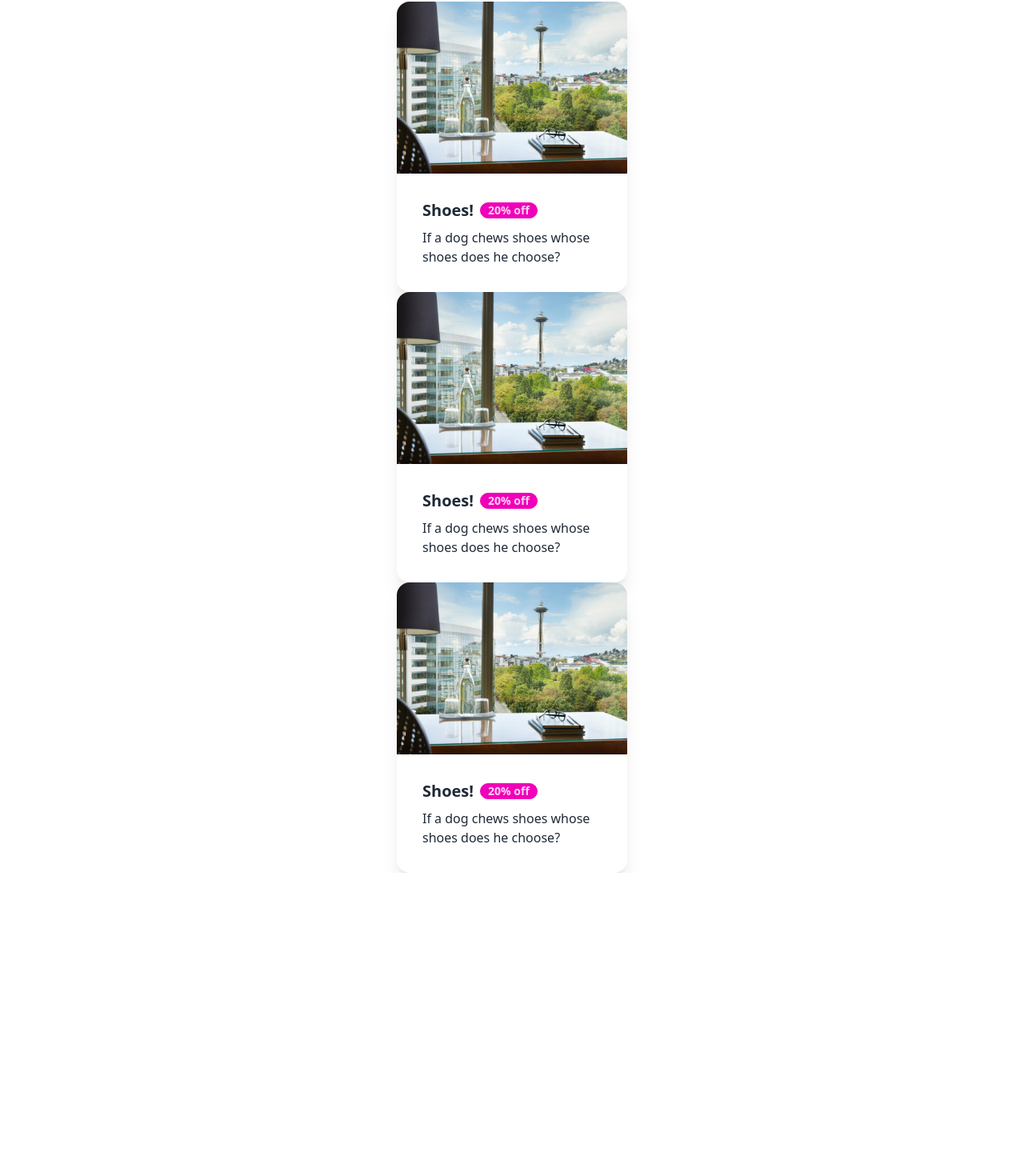
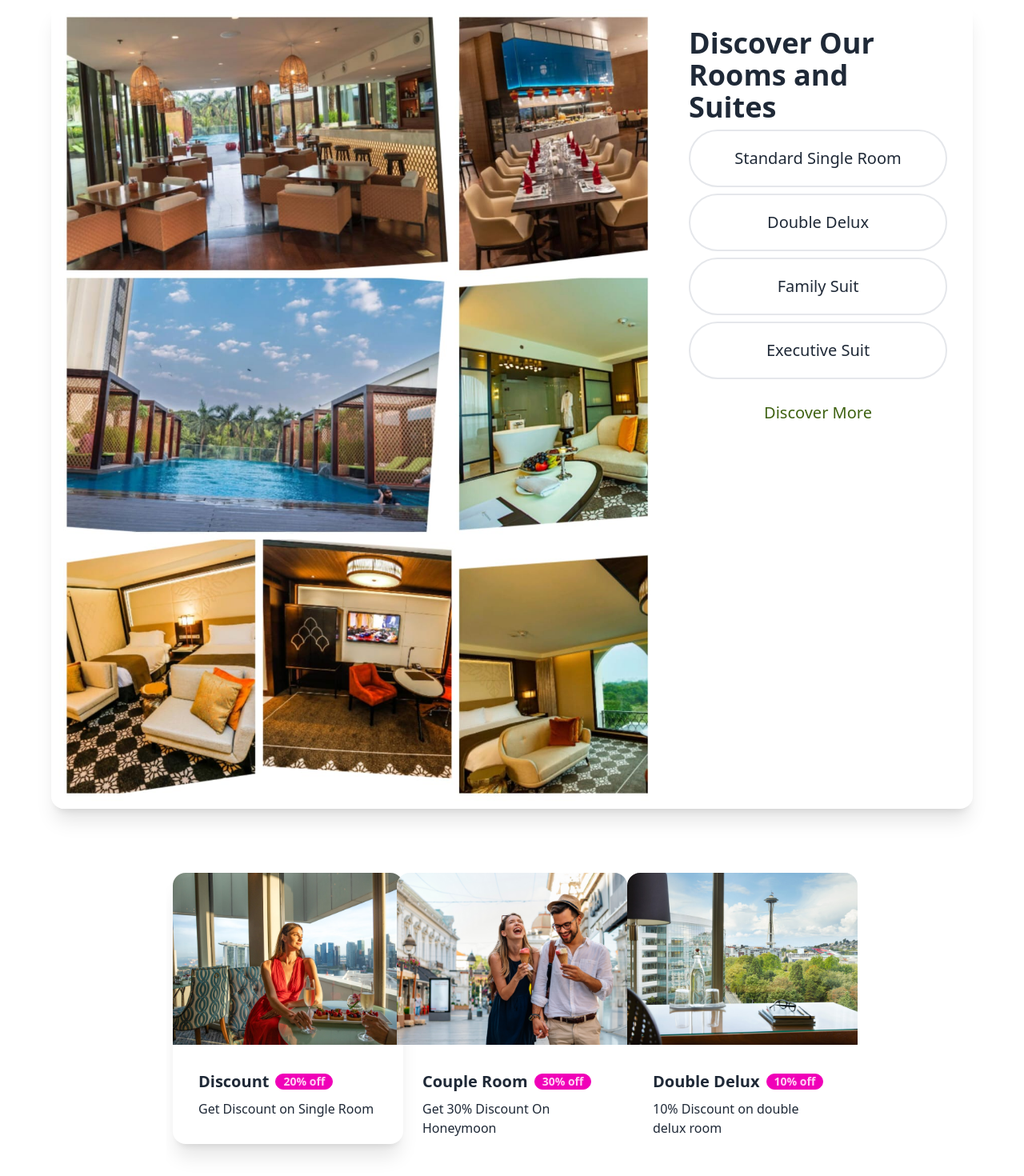
Before and after one commit to Rakib5627/hotel-grand, a React (Vite) app: page / in a window 1280 px wide. Shown: the part 1413-2883 px from the top of the page at 80% size. Before the commit the page ends 2584 px from the top, so only its background shows below. Built offline with nearby package versions, Linux system fonts and the light colour scheme; no server answers.

Commit message:
room details

```diff
--- /dev/null
+++ b/src/components/Home/Discover.jsx
@@ -0,0 +1,32 @@
+import { Link } from "react-router-dom";
+import img from "../../assets/WhatsApp Image 2023-11-05 at 3.45.21 PM.jpeg"
+
+const Discover = () => {
+    return (
+        <div className="mt-20">
+            <div className="card lg:card-side bg-base-100 shadow-xl">
+                <figure><img src={img} alt="" height="200px"/></figure>
+                <div className="card-body w-1/2">
+                    <h2 className="card-title text-4xl">Discover Our <br /> Rooms and <br /> Suites</h2>
+                    <div className="border-2 hover:border-lime-700 text-center hover:text-lime-700 rounded-full p-5">
+                        <Link><p className="text-xl font-medium ">Standard Single Room</p></Link>
+                    </div>
+                    <div className="border-2 hover:border-lime-700 text-center hover:text-lime-700 rounded-full p-5">
+                    <Link><p className="text-xl font-medium">Double Delux</p></Link>
+                    </div>
+                    <div className="border-2 hover:border-lime-700 text-center hover:text-lime-700 rounded-full p-5">
+                    <Link><p className="text-xl font-medium">Family Suit</p></Link>
+                    </div>
+                    <div className="border-2 hover:border-lime-700 text-center hover:text-lime-700 rounded-full p-5">
+                        <Link><p className="text-xl font-medium ">Executive Suit</p></Link>
+                    </div>
+
+
+                    <Link className="text-xl mt-5 text-center font-medium text-lime-800 hover:text-lime-600">Discover More</Link>
+                </div>
+            </div>
+        </div>
+    );
+};
+
+export default Discover;
--- a/src/components/Home/Home.jsx
+++ b/src/components/Home/Home.jsx
@@ -1,4 +1,5 @@
 import Banner from "./Banner";
+import Discover from "./Discover";
 import Map from "./Map";
 import Offer from "./Offer";
 
@@ -8,6 +9,7 @@ const Home = () => {
         <div>
             <Banner></Banner>
             <Map></Map>
+            <Discover></Discover>
             <Offer></Offer>
         </div>
     );
--- a/src/components/Home/Map.jsx
+++ b/src/components/Home/Map.jsx
@@ -1,4 +1,4 @@
-import img from "../../assets/WhatsApp Image 2023-11-05 at 3.45.21 PM.jpeg"
+
 
 const Map = () => {
     return (
--- a/src/components/Home/Offer.jsx
+++ b/src/components/Home/Offer.jsx
@@ -9,13 +9,40 @@ import img4 from "../../assets/offer4.png"
 
 const Offer = () => {
 
-    const settings = {
+    var settings = {
         dots: true,
-        infinite: true,
+        infinite: false,
         speed: 500,
         slidesToShow: 3,
-        slidesToScroll: 3
-    };
+        slidesToScroll: 3,
+        initialSlide: 0,
+        responsive: [
+          {
+            breakpoint: 1024,
+            settings: {
+              slidesToShow: 3,
+              slidesToScroll: 3,
+              infinite: true,
+              dots: true
+            }
+          },
+          {
+            breakpoint: 600,
+            settings: {
+              slidesToShow: 2,
+              slidesToScroll: 2,
+              initialSlide: 2
+            }
+          },
+          {
+            breakpoint: 480,
+            settings: {
+              slidesToShow: 1,
+              slidesToScroll: 1
+            }
+          }
+        ]
+      };
 
 
     return (
@@ -23,18 +50,55 @@ const Offer = () => {
             <div className="mt-20">
                 <Slider {...settings}>
 
+                    <div className="mx-2">
+                        <div className="card bg-base-100 shadow-xl">
+                            <figure><img src={img1} alt="Shoes" /></figure>
+                            <div className="card-body">
+                                <h2 className="card-title">
+                                    Discount
+                                    <div className="badge badge-secondary">20% off</div>
+                                </h2>
+                                <p>Get Discount on Single Room</p>
+                            </div>
+                        </div>
+                    </div>
                     <div>
-                        <div className="card bg-base-100 shadow-xl">
+                        <div className="card ">
+                            <figure><img src={img4} alt="Shoes" /></figure>
+                            <div className="card-body">
+                                <h2 className="card-title">
+                                    Couple Room
+                                    <div className="badge badge-secondary">30% off</div>
+                                </h2>
+                                <p>Get 30% Discount On Honeymoon</p>
+                            </div>
+                        </div>
+                    </div>
+                    <div>
+                        <div className="card">
                             <figure><img src={img2} alt="Shoes" /></figure>
                             <div className="card-body">
                                 <h2 className="card-title">
-                                    Shoes!
-                                    <div className="badge badge-secondary">20% off</div>
+                                    Double Delux
+                                    <div className="badge badge-secondary">10% off</div>
                                 </h2>
-                                <p>If a dog chews shoes whose shoes does he choose?</p>
+                                <p>10% Discount on double delux room</p>
                             </div>
                         </div>
                     </div>
+                    <div>
+                        <div className="card">
+                            <figure><img src={img3} alt="Shoes" /></figure>
+                            <div className="card-body">
+                                <h2 className="card-title">
+                                   Executive Room
+                                    <div className="badge badge-secondary">5% off</div>
+                                </h2>
+                                <p>5% discount on executive room</p>
+                            </div>
+                        </div>
+                    </div>
+
 
 
                     {/* <div>
--- a/src/components/Rooms/RoomDetails.jsx
+++ b/src/components/Rooms/RoomDetails.jsx
@@ -5,6 +5,15 @@ const RoomDetails = () => {
 
     const details = useLoaderData();
     console.log(details)
+
+   let avl = 'Not Available' ;
+
+   if(details.availability === true) {
+     avl = 'Available' ;
+   }
+
+
+
 
     return (
         <div>
@@ -19,18 +28,17 @@ const RoomDetails = () => {
                     </div>
                 </div>
             </Link>
-            <div>
-                <h3 className="text-xl md:text-4xl text-center" >In the Heart of Seattle <br />
-                    Near the Space Needle</h3>
-                <p>Welcome to Pan Pacific Seattle, a Forbes recommended, AAA Four-Diamond and Conde Nast Top Hotel offering unparalleled hospitality and an authentic Pacific Northwest experience. Let us enliven your stay with attentive service and thoughtful touches like oversized soaking tubs, premium linens and technology-enhanced workspaces. We welcome your canine companions with added amenities and special treats with our Paw Pacific Pets program. Inviting and intuitive, no other hotel captures the essence of the Emerald City like we do.
-                </p>
-                <p>
-
-                    Take in the sweeping Space Needle and South Lake Union views and let our serene retreat be your base for all your pursuits. Relax with an evening glass of local Washington wine paired with fresh, seasonal cuisine at our sophisticated restaurant, South Lake Kitchen + Bar. Elevate your indulgence with Space Needle views from the outdoor patio, then retreat into the contemporary comforts of our well-appointed accommodations.
-                </p>
-                <p>
-                Explore the Emerald City’s top attractions: catch a show at the stunning Climate Pledge Arena, experience the farm-to-table freshness of the buzzing dining scene, and enjoy convenient access to all the global companies that surround Pan Pacific Seattle.
-                </p>
+            <div className="card">
+                <div className="card-body">
+                    <h2 className="card-title">{details.roomDescription}
+                    <div className="badge badge-accent">{avl}</div>
+                    </h2>
+                    <p>Price {details.pricePerNight}$</p>
+                    <p>Size: {details.roomSize}</p>
+                    <div className="card-actions">
+                    <Link to={`/book/${details._id}`}><button className="btn btn-outline btn-accent">Book Now</button> </Link>
+                    </div>
+                </div>
             </div>
         </div>
     );
```
